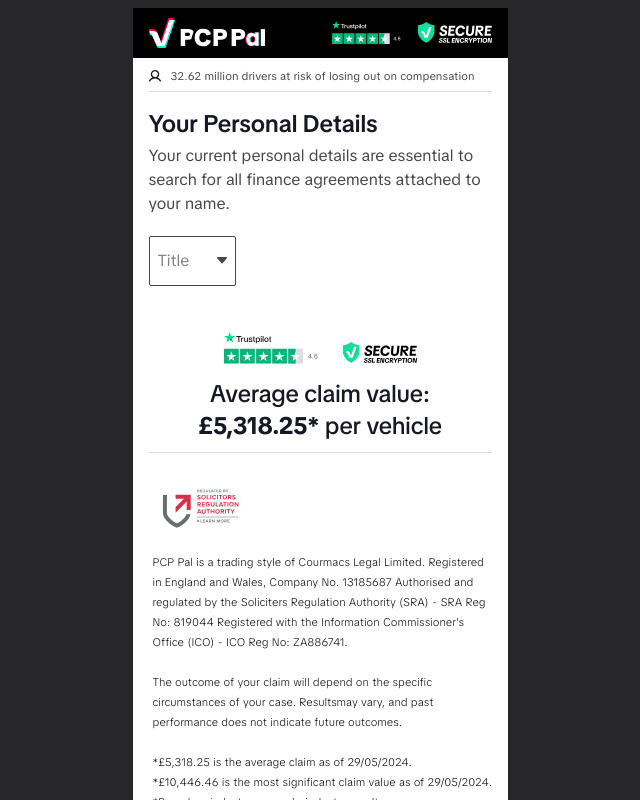
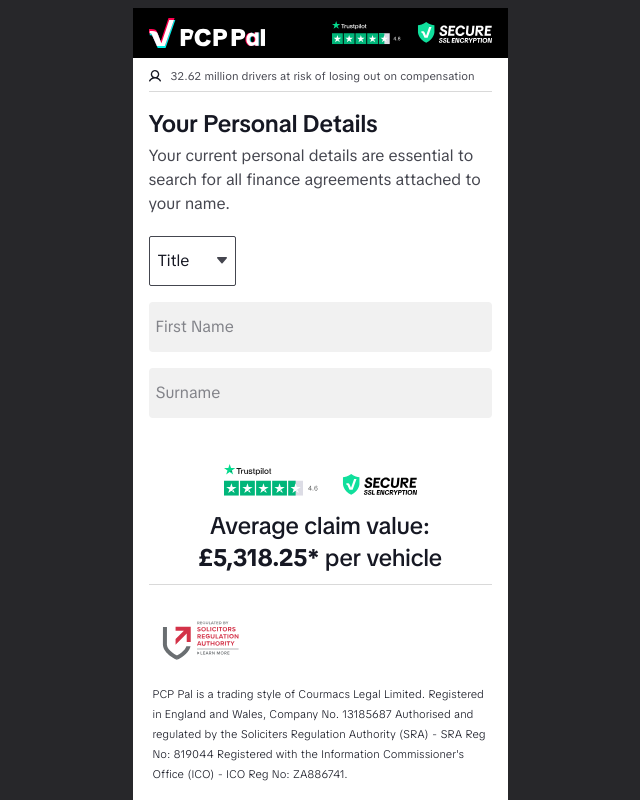
Before and after one commit to SmackSmash/tgg, a Next.js app: page /personal-details in a window 1280 px wide. Shown: the top 800 px of the page, without its empty margins (320-960 px from the left). Built offline with nearby package versions, Linux system fonts and the light colour scheme.

Commit message:
Fixed bugs in details form

```diff
--- a/src/components/details-form.tsx
+++ b/src/components/details-form.tsx
@@ -1,8 +1,11 @@
 'use client';
 
-import { useState } from 'react';
+import { type ChangeEvent } from 'react';
+import { useAppDispatch, useAppSelector } from '../store/hooks';
+import { addDetails } from '../store';
 import { type Option } from '../types';
 import Dropdown from './dropdown';
+import TextInput from './text-input';
 
 const titleOptions = [
   { label: 'Mr', value: 'Mr' },
@@ -12,15 +15,41 @@
 ];
 
 export default function DetailsForm() {
-  const [title, setTitle] = useState<Option | null>(null);
+  const details = useAppSelector(({ form: { details } }) => details);
+  const dispatch = useAppDispatch();
 
   const handleSelect = (option: Option) => {
-    setTitle(option);
+    dispatch(addDetails({ ...details, title: option.value }));
   };
 
+  const handleChange = (e: ChangeEvent<HTMLInputElement>) => {
+    dispatch(addDetails({ ...details, [e.target.name]: e.target.value }));
+  };
+
+  const { title, firstname, surname } = details;
+
   return (
-    <form className='py-4'>
-      <Dropdown options={titleOptions} value={title} onChange={handleSelect} placeholder='Title' />
+    <form className='flex flex-col gap-4 py-4'>
+      <Dropdown
+        options={titleOptions}
+        value={{ label: title, value: title }}
+        onChange={handleSelect}
+        placeholder='Title'
+      />
+      <TextInput
+        placeholder='First Name'
+        name='firstname'
+        value={firstname}
+        onChange={handleChange}
+        required
+      />
+      <TextInput
+        placeholder='Surname'
+        name='surname'
+        value={surname}
+        onChange={handleChange}
+        required
+      />
     </form>
   );
 }
--- a/src/components/dropdown.tsx
+++ b/src/components/dropdown.tsx
@@ -56,7 +56,7 @@
         ref={selectRef}
         className={`border-text-color/80 flex cursor-pointer items-center gap-7 border px-2 py-3 ${isOpen ? 'rounded-t-xs' : 'rounded-xs'} ${value ? 'text-text-color' : 'text-greyed-text'}`}
       >
-        {value ? value.label : placeholder}
+        {value?.label ? value.label : placeholder}
         <Image
           src={isOpen ? DropdownClose : DropdownOpen}
           alt='Toggle Dropdown Icon'
--- a/src/components/text-input.tsx
+++ b/src/components/text-input.tsx
@@ -1,3 +1,5 @@
+import { useState } from 'react';
+
 type TextInputProps = {
   required?: boolean;
   value: string;
@@ -5,15 +7,18 @@
 };
 
 export default function TextInput({ required, value, ...rest }: TextInputProps) {
+  const [touched, setTouched] = useState(false);
+
   return (
     <>
       <input
         type='text'
         value={value}
         {...rest}
+        onBlur={() => setTouched(true)}
         className='bg-input-grey min-w-0 grow rounded-sm px-1.75 py-3.25 outline-0'
       />
-      {required && !value.length && <p>This is a required field</p>}
+      {required && touched && !value.length && <p>This is a required field</p>}
     </>
   );
 }
--- a/src/store/slices/formSlice.ts
+++ b/src/store/slices/formSlice.ts
@@ -3,20 +3,23 @@
 
 type FormState = {
   postcode: string;
-  address?: Address | null;
-  title?: string;
-  firstname?: string;
-  surname?: string;
-  dob?: {
+  address: Address | null;
+  details: {
+    title: string;
+    firstname: string;
+    surname: string;
+    dob: {
       day: number | null;
       month: number | null;
       year: number | null;
+    };
   };
 };
 
 const initialState: FormState = {
   postcode: '',
   address: null,
+  details: {
     title: '',
     firstname: '',
     surname: '',
@@ -24,6 +27,7 @@
       day: null,
       month: null,
       year: null
+    }
   }
 };
 
@@ -36,9 +40,12 @@
     },
     addAddress: (state, { payload }) => {
       return { ...state, address: payload };
+    },
+    addDetails: (state, { payload }) => {
+      return { ...state, details: payload };
     }
   }
 });
 
-export const { addPostcode, addAddress } = formSlice.actions;
+export const { addPostcode, addAddress, addDetails } = formSlice.actions;
 export default formSlice.reducer;
```
Lines whose indentation alone changed are shown as unchanged.
